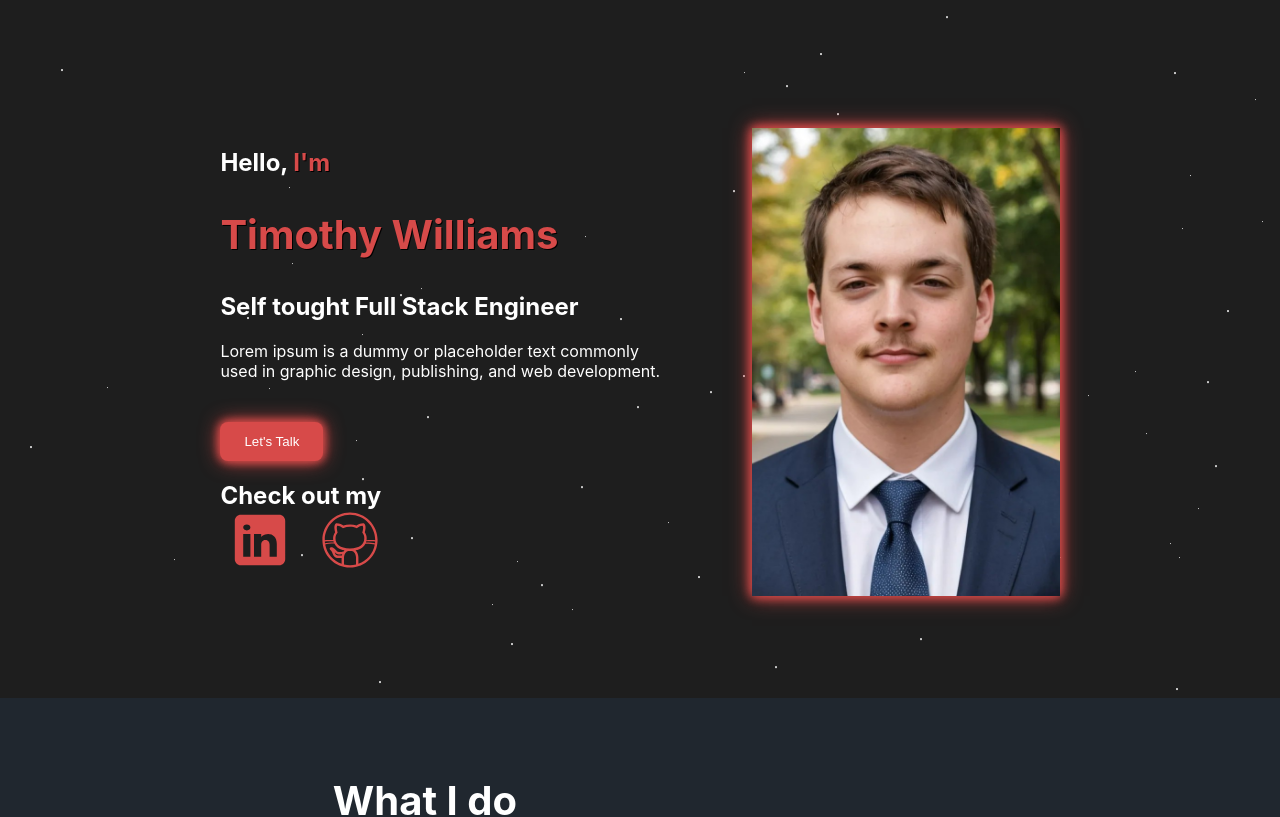
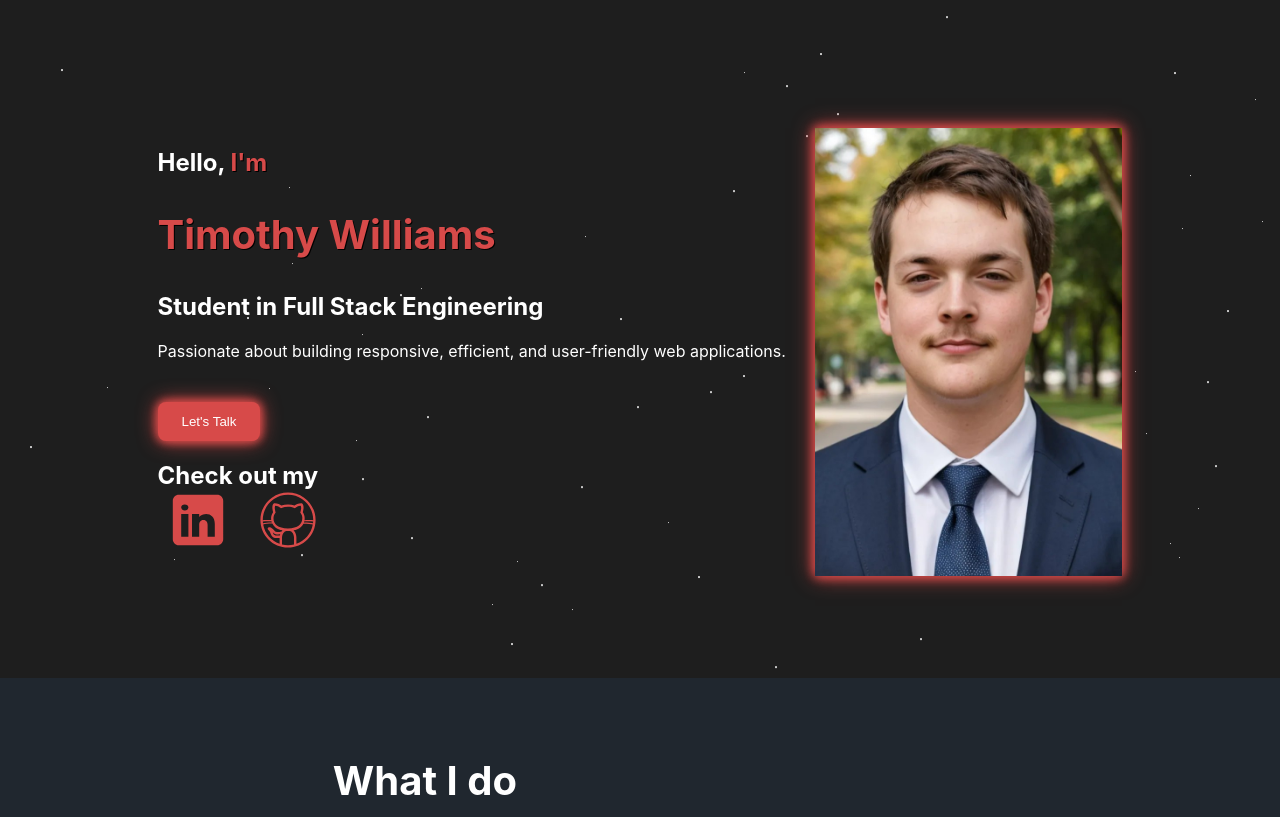
Before and after one commit to shwifty-man/professional-portfolio, a React (Create React App) app: page / in a window 1280 px wide. Shown: the top 817 px of the page. Built offline with nearby package versions, Linux system fonts and the light colour scheme.

Commit message:
replace placeholder text

```diff
--- a/src/Home.js
+++ b/src/Home.js
@@ -10,11 +10,10 @@ function Home() {
               Hello, <span className="Main-body-im">I'm</span>
             </h2>
             <h1 className="Main-body-title">Timothy Williams</h1>
-            <h2>Self tought Full Stack Engineer</h2>
+            <h2>Student in Full Stack Engineering</h2>
             <p>
-              Lorem ipsum is a dummy or placeholder text commonly
-              <br />
-              used in graphic design, publishing, and web development.
+              Passionate about building responsive, efficient, and user-friendly
+              web applications.
             </p>
           </div>
           <button className="Main-body-div-button" onClick={HandleLetsTalk}>
```
